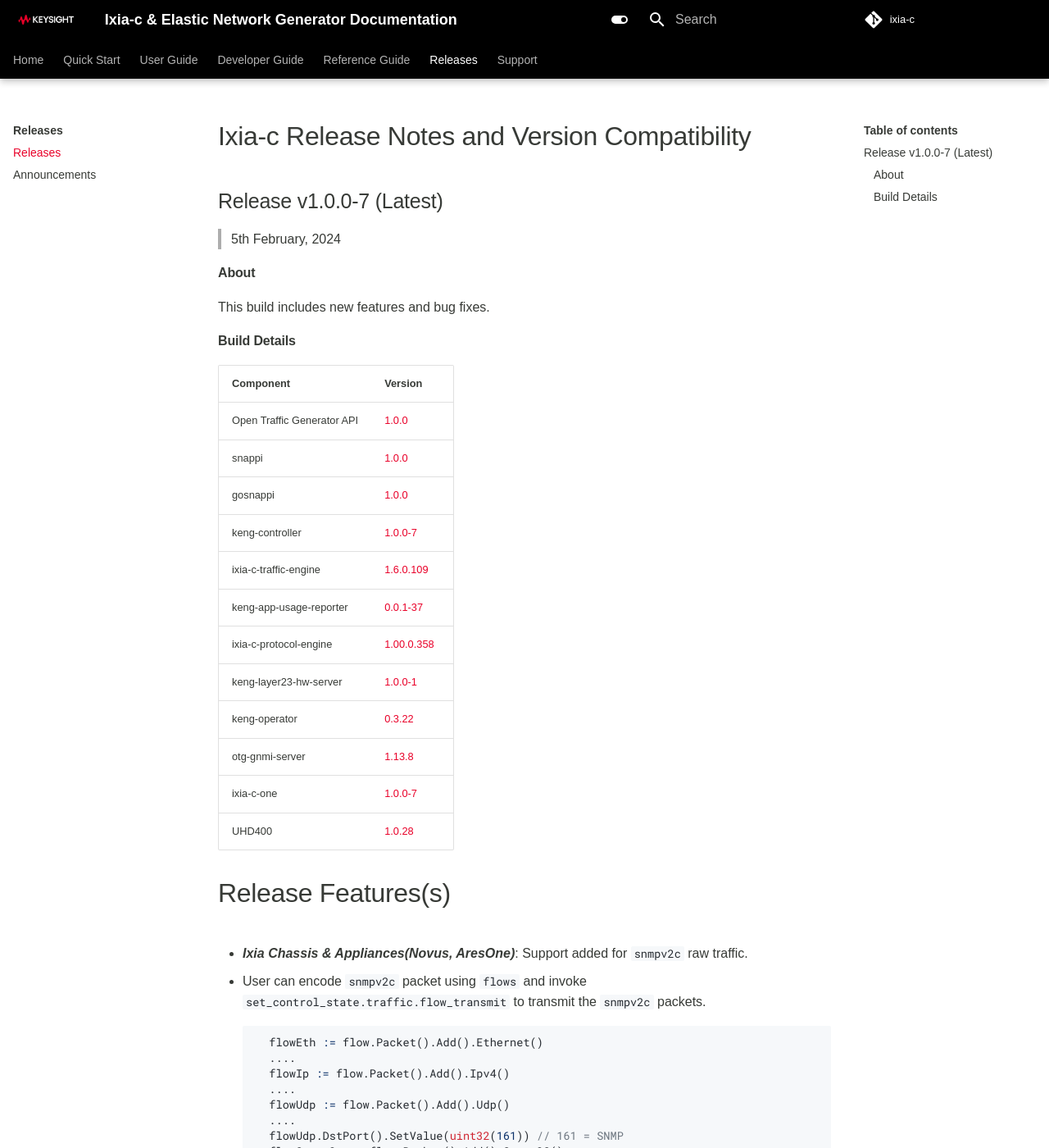
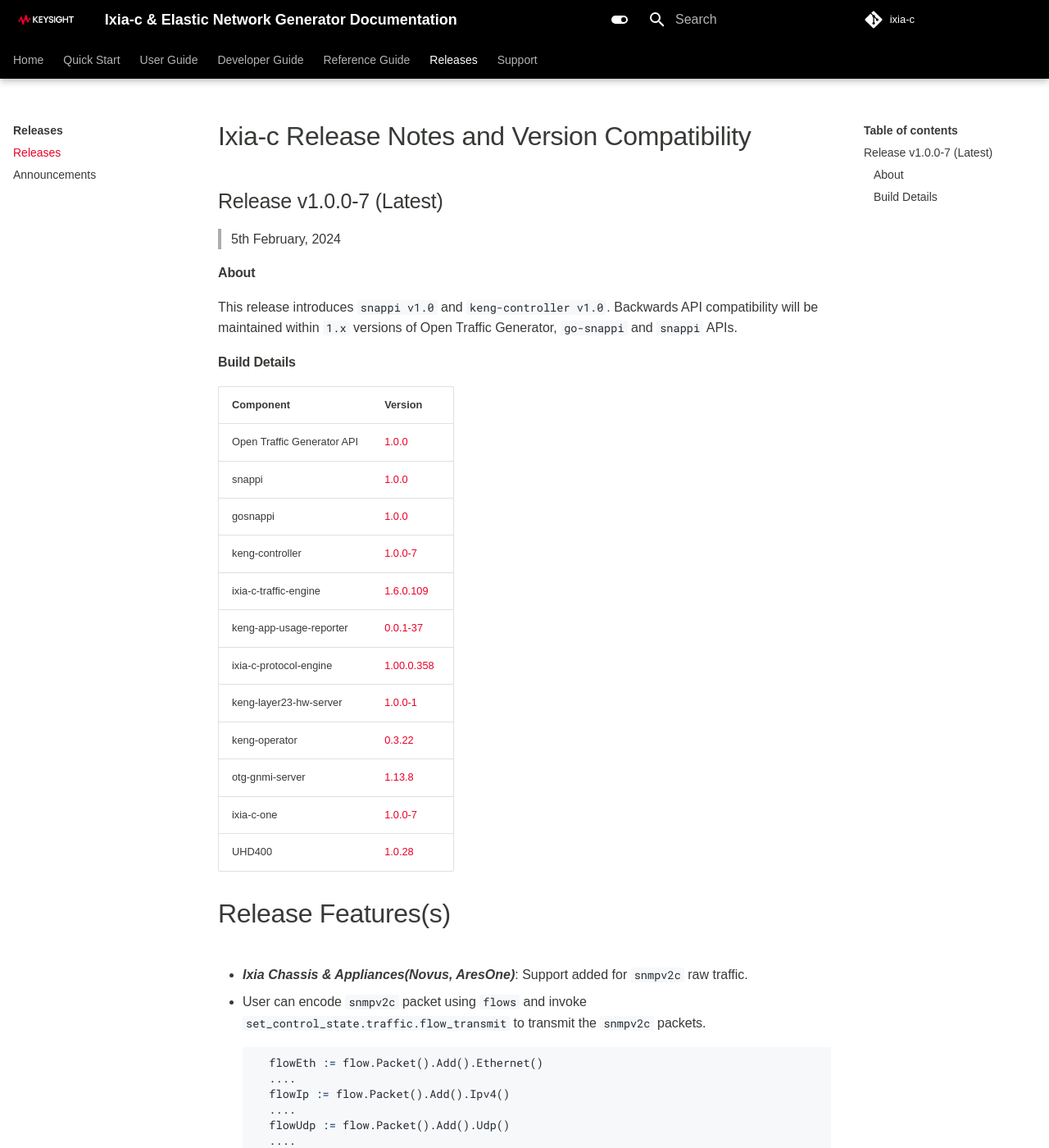
Before and after one commit to open-traffic-generator/ixia-c, an MkDocs documentation site: the page built from docs/releases.md, in a window 1280 px wide and 1400 px high. Shown: the whole window at 82% size. Built offline with MkDocs 1.6.1 and Material for MkDocs 9.7.7, drawn with Linux system fonts in a browser that asks for light colours; some web fonts are replaced; comment, search, counter and statistics services are not loaded; some of the changed text lies outside the part shown.

Commit message:
Release v1.0.0-7

```diff
--- a/docs/releases.md
+++ b/docs/releases.md
@@ -6,7 +6,8 @@
 
 #### About
 
-This build includes new features and bug fixes.
+This release introduces `snappi v1.0` and `keng-controller v1.0`.
+Backwards API compatibility will be maintained within  `1.x` versions of Open Traffic Generator, `go-snappi` and `snappi` APIs.
 
 #### Build Details
 
```
Also changed, not shown: other parts of docs/releases.md (+0 -3 lines).
